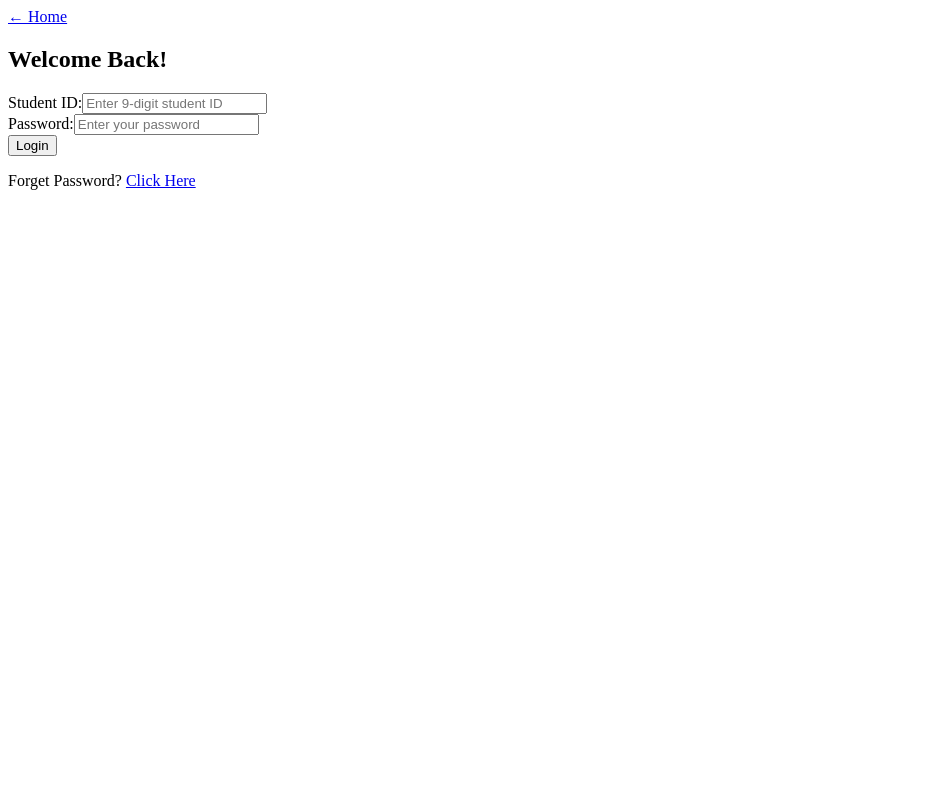
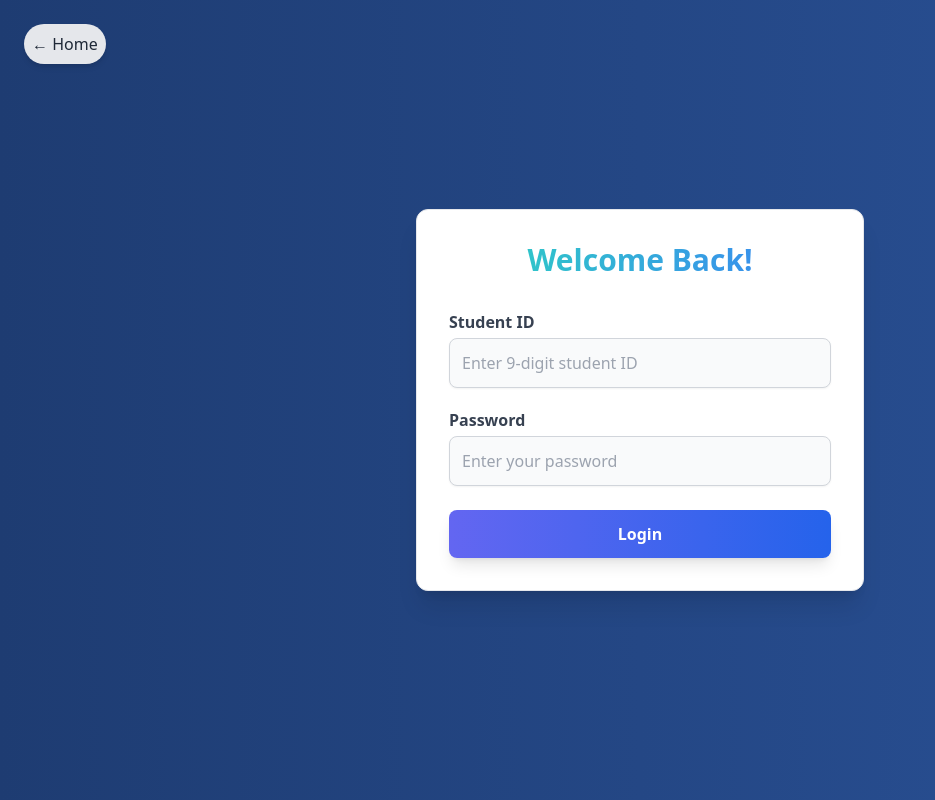
Before and after one commit to abhishekbansal2312/shivalik-dreamers, a React (Create React App) app in the folder frontend/: page /login in a window 1280 px wide. Shown: the whole page, without its empty margins (0-935 px from the left). Built offline with nearby package versions, Linux system fonts and the light colour scheme.

Commit message:
login page

```diff
--- a/frontend/src/App.js
+++ b/frontend/src/App.js
@@ -4,6 +4,7 @@ import Home from "../src/pages/Home";
 import Login from "../src/pages/Login";
 // import Register from "../src/pages/Register";
 import { useAuth } from "../src/provider/AuthProvider"; // Ensure the path is correct
+import './index.css';
 
 const App = () => {
   // Call useAuth and destructure values from it
--- a/frontend/src/pages/Login.jsx
+++ b/frontend/src/pages/Login.jsx
@@ -1,6 +1,153 @@
+// import React, { useState } from "react";
+// import { Link, useNavigate } from "react-router-dom";
+// import Cookies from "js-cookie";
+// import { useAuth } from "../provider/AuthProvider";
+
+// const Login = ({ darkMode }) => {
+//   const navigate = useNavigate();
+//   const [studentId, setStudentId] = useState("");
+//   const [password, setPassword] = useState("");
+//   const [error, setError] = useState("");
+//   const [loading, setLoading] = useState(false);
+//   const { setIsAuthenticated } = useAuth();
+
+//   const handleSubmit = async (e) => {
+//     e.preventDefault();
+//     setLoading(true);
+//     setError("");
+
+//     if (password.length < 6) {
+//       setError("Password must be at least 6 characters.");
+//       setLoading(false);
+//       return;
+//     }
+
+//     const url = `http://localhost:4600/api/auth/login`;
+//     const controller = new AbortController();
+//     const timeoutId = setTimeout(() => controller.abort(), 10000);
+
+//     try {
+//       const response = await fetch(url, {
+//         method: "POST",
+//         headers: { "Content-Type": "application/json" },
+//         body: JSON.stringify({ studentId, password }),
+//         credentials: "include",
+//         signal: controller.signal,
+//       });
+
+//       clearTimeout(timeoutId);
+//       setLoading(false);
+
+//       if (!response.ok) {
+//         throw new Error("Login failed. Please check your credentials.");
+//       }
+
+//       const data = await response.json();
+//       Cookies.set("authtoken", data.token, { expires: 7, path: "" });
+//       setIsAuthenticated(true);
+//       navigate("/");
+//     } catch (err) {
+//       setLoading(false);
+//       if (err.name === "AbortError") {
+//         setError("Request timed out. Please try again.");
+//       } else {
+//         setError(err.message);
+//       }
+//     }
+//   };
+
+//   return (
+//     <div className={`${darkMode ? "dark" : ""}`}>
+//       <div className="flex justify-center items-center min-h-screen bg-gradient-to-r from-[#1e3c72] to-[#2a5298] dark:from-[#1f2937] dark:to-[#4b5563] px-4 sm:px-8 lg:px-16">
+//         {/* Back/Home Button */}
+//         <Link
+//           to="/"
+//           className="absolute top-6 left-6 bg-gray-200 dark:bg-gray-800 text-gray-800 dark:text-white p-2 rounded-full hover:bg-gray-300 dark:hover:bg-gray-700 transition-all shadow-md"
+//           title="Back to Home"
+//         >
+//           &#8592; Home
+//         </Link>
+
+//         <div className="bg-white dark:bg-gray-900 p-8 rounded-xl shadow-xl w-full max-w-md relative overflow-hidden border border-gray-200 dark:border-gray-700 transform transition-transform duration-300 ease-out hover:scale-105 lg:max-w-lg">
+//           <h2 className="text-2xl md:text-3xl font-extrabold mb-8 text-center text-transparent bg-clip-text bg-gradient-to-r from-teal-400 to-blue-500">
+//             Welcome Back!
+//           </h2>
+//           <form onSubmit={handleSubmit}>
+//             <div className="mb-5">
+//               <label
+//                 htmlFor="studentId"
+//                 className="block text-gray-700 dark:text-gray-300 font-semibold mb-1"
+//               >
+//                 Student ID
+//               </label>
+//               <input
+//                 type="text"
+//                 value={studentId}
+//                 onChange={(e) => setStudentId(e.target.value)}
+//                 id="studentId"
+//                 placeholder="Enter 9-digit student ID"
+//                 className="w-full p-3 border border-gray-300 dark:border-gray-600 rounded-lg bg-gray-50 dark:bg-gray-800 text-gray-900 dark:text-gray-100 focus:outline-none focus:ring-2 focus:ring-indigo-500 transition-shadow duration-200 shadow-sm hover:shadow-lg"
+//                 required
+//               />
+//             </div>
+
+//             <div className="mb-6">
+//               <label
+//                 htmlFor="password"
+//                 className="block text-gray-700 dark:text-gray-300 font-semibold mb-1"
+//               >
+//                 Password
+//               </label>
+//               <input
+//                 type="password"
+//                 value={password}
+//                 onChange={(e) => setPassword(e.target.value)}
+//                 id="password"
+//                 placeholder="Enter your password"
+//                 className="w-full p-3 border border-gray-300 dark:border-gray-600 rounded-lg bg-gray-50 dark:bg-gray-800 text-gray-900 dark:text-gray-100 focus:outline-none focus:ring-2 focus:ring-indigo-500 transition-shadow duration-200 shadow-sm hover:shadow-lg"
+//                 required
+//               />
+//             </div>
+
+//             <button
+//               type="submit"
+//               className={`w-full py-3 rounded-lg bg-gradient-to-r from-indigo-500 to-blue-600 text-white font-bold shadow-lg hover:from-indigo-600 hover:to-blue-700 transition duration-200 transform hover:scale-105 ${
+//                 loading ? "opacity-60 cursor-not-allowed" : ""
+//               }`}
+//               disabled={loading}
+//             >
+//               {loading ? "Logging in..." : "Login"}
+//             </button>
+
+//             {error && (
+//               <p className="mt-5 text-red-600 dark:text-red-400 text-center">
+//                 {error}
+//               </p>
+//             )}
+
+//             <p className="mt-6 text-center text-gray-600 dark:text-gray-300">
+//               Forgot Password?{" "}
+//               <Link
+//                 to="/auth/forgot-password"
+//                 className="text-indigo-500 hover:underline"
+//               >
+//                 Click Here
+//               </Link>
+//             </p>
+//           </form>
+//         </div>
+//       </div>
+//     </div>
+//   );
+// };
+
+// export default Login;
+
+
+
 import React, { useState } from "react";
 import { Link, useNavigate } from "react-router-dom";
-import Cookies from "js-cookie"; // Import js-cookie to manage cookies
+import Cookies from "js-cookie";
 import { useAuth } from "../provider/AuthProvider";
 
 const Login = ({ darkMode }) => {
@@ -29,11 +176,9 @@ const Login = ({ darkMode }) => {
     try {
       const response = await fetch(url, {
         method: "POST",
-        headers: {
-          "Content-Type": "application/json",
-        },
+        headers: { "Content-Type": "application/json" },
         body: JSON.stringify({ studentId, password }),
-        credentials: "include", // Include credentials to handle cookies
+        credentials: "include",
         signal: controller.signal,
       });
 
@@ -45,13 +190,9 @@ const Login = ({ darkMode }) => {
       }
 
       const data = await response.json();
-      console.log(data);
-
-      // Set the cookie (though the token will expire in 1 minute)
-      Cookies.set("authtoken", data.token, { expires: 7, path: "" }); // Still sets the cookie for 7 days, but JWT will expire in 1 minute
+      Cookies.set("authtoken", data.token, { expires: 7, path: "" });
       setIsAuthenticated(true);
-
-      navigate("/"); // Redirect to home page on successful login
+      navigate("/");
     } catch (err) {
       setLoading(false);
       if (err.name === "AbortError") {
@@ -64,26 +205,27 @@ const Login = ({ darkMode }) => {
 
   return (
     <div className={`${darkMode ? "dark" : ""}`}>
-      <div className="flex justify-center items-center min-h-screen bg-gradient-to-r from-blue-600 to-purple-600 dark:from-blue-800 dark:to-purple-800">
+      <div className="flex justify-center items-center min-h-screen bg-gradient-to-r from-[#1e3c72] to-[#2a5298] dark:from-[#1f2937] dark:to-[#4b5563] px-4 sm:px-8 lg:px-16">
         {/* Back/Home Button */}
         <Link
           to="/"
-          className="absolute top-4 left-4 bg-white dark:bg-gray-800 text-gray-800 dark:text-white p-2 rounded-full hover:bg-gray-200 dark:hover:bg-gray-700 transition-colors shadow-md"
+          className="absolute top-6 left-6 bg-gray-200 dark:bg-gray-800 text-gray-800 dark:text-white p-2 rounded-full hover:bg-gray-300 dark:hover:bg-gray-700 transition-all shadow-md"
           title="Back to Home"
         >
-          &#8592; {/* Back Arrow */} Home
+          &#8592; Home
         </Link>
-        <div className="bg-white dark:bg-gray-900 p-8 rounded-lg shadow-lg w-full max-w-md relative overflow-hidden border border-gray-300 dark:border-gray-600">
-          <h2 className="text-3xl font-bold mb-6 text-center text-transparent bg-clip-text bg-gradient-to-r from-green-400 to-blue-500">
+
+        <div className="bg-white dark:bg-gray-900 p-8 rounded-xl shadow-xl w-full max-w-md relative overflow-hidden border border-gray-200 dark:border-gray-700">
+          <h2 className="text-2xl md:text-3xl font-extrabold mb-8 text-center text-transparent bg-clip-text bg-gradient-to-r from-teal-400 to-blue-500">
             Welcome Back!
           </h2>
           <form onSubmit={handleSubmit}>
-            <div className="mb-4">
+            <div className="mb-5">
               <label
                 htmlFor="studentId"
-                className="block text-gray-700 dark:text-gray-300 font-semibold mb-2"
+                className="block text-gray-700 dark:text-gray-300 font-semibold mb-1"
               >
-                Student ID:
+                Student ID
               </label>
               <input
                 type="text"
@@ -91,16 +233,17 @@ const Login = ({ darkMode }) => {
                 onChange={(e) => setStudentId(e.target.value)}
                 id="studentId"
                 placeholder="Enter 9-digit student ID"
-                className="w-full p-3 border text-black border-gray-300 dark:border-gray-600 rounded-md focus:outline-none focus:ring-2 focus:ring-indigo-500 transition duration-200 ease-in-out shadow-sm hover:shadow-md"
+                className="w-full p-3 border border-gray-300 dark:border-gray-600 rounded-lg bg-gray-50 dark:bg-gray-800 text-gray-900 dark:text-gray-100 focus:outline-none focus:ring-2 focus:ring-indigo-500 transition-shadow duration-200 shadow-sm hover:shadow-lg"
                 required
               />
             </div>
+
             <div className="mb-6">
               <label
                 htmlFor="password"
-                className="block text-gray-700 dark:text-gray-300 font-semibold mb-2"
+                className="block text-gray-700 dark:text-gray-300 font-semibold mb-1"
               >
-                Password:
+                Password
               </label>
               <input
                 type="password"
@@ -108,33 +251,26 @@ const Login = ({ darkMode }) => {
                 onChange={(e) => setPassword(e.target.value)}
                 id="password"
                 placeholder="Enter your password"
-                className="w-full p-3 border text-black border-gray-300 dark:border-gray-600 rounded-md focus:outline-none focus:ring-2 focus:ring-indigo-500 transition duration-200 ease-in-out shadow-sm hover:shadow-md"
+                className="w-full p-3 border border-gray-300 dark:border-gray-600 rounded-lg bg-gray-50 dark:bg-gray-800 text-gray-900 dark:text-gray-100 focus:outline-none focus:ring-2 focus:ring-indigo-500 transition-shadow duration-200 shadow-sm hover:shadow-lg"
                 required
               />
             </div>
+
             <button
               type="submit"
-              className={`w-full bg-gradient-to-r from-indigo-500 to-blue-600 text-white p-3 rounded-md hover:from-indigo-600 hover:to-blue-700 transition-colors font-semibold ${
-                loading ? "opacity-50 cursor-not-allowed" : ""
+              className={`w-full py-3 rounded-lg bg-gradient-to-r from-indigo-500 to-blue-600 text-white font-bold shadow-lg hover:from-indigo-600 hover:to-blue-700 transition duration-200 ${
+                loading ? "opacity-60 cursor-not-allowed" : ""
               }`}
               disabled={loading}
             >
               {loading ? "Logging in..." : "Login"}
             </button>
+
             {error && (
-              <p className="mt-4 text-red-600 dark:text-red-400 text-center">
+              <p className="mt-5 text-red-600 dark:text-red-400 text-center">
                 {error}
               </p>
             )}
-            <p className="mt-4 text-center text-gray-600 dark:text-gray-300">
-              Forget Password?{" "}
-              <Link
-                to="/auth/forgot-password"
-                className="text-indigo-500 hover:underline"
-              >
-                Click Here
-              </Link>
-            </p>
           </form>
         </div>
       </div>
```
Also changed, not shown: 1 other file (tests, documents, lock files or other folders).
